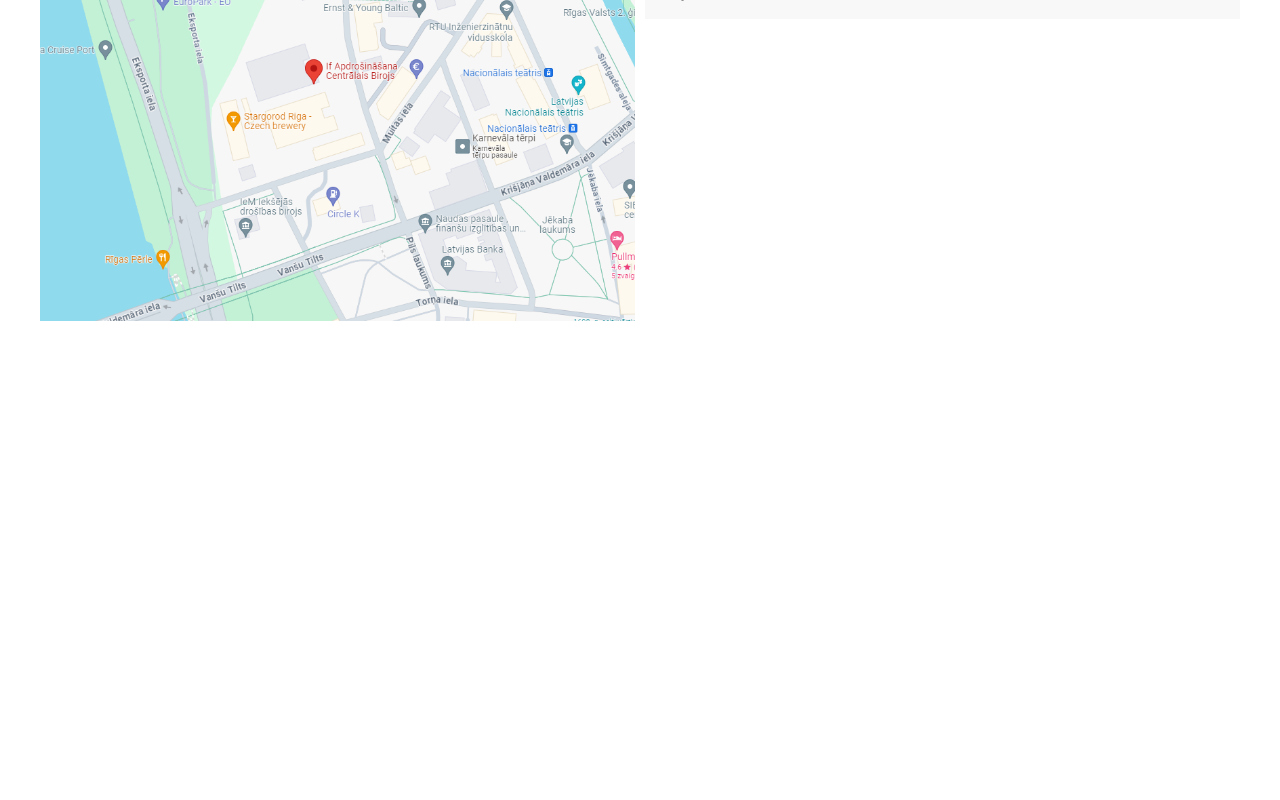
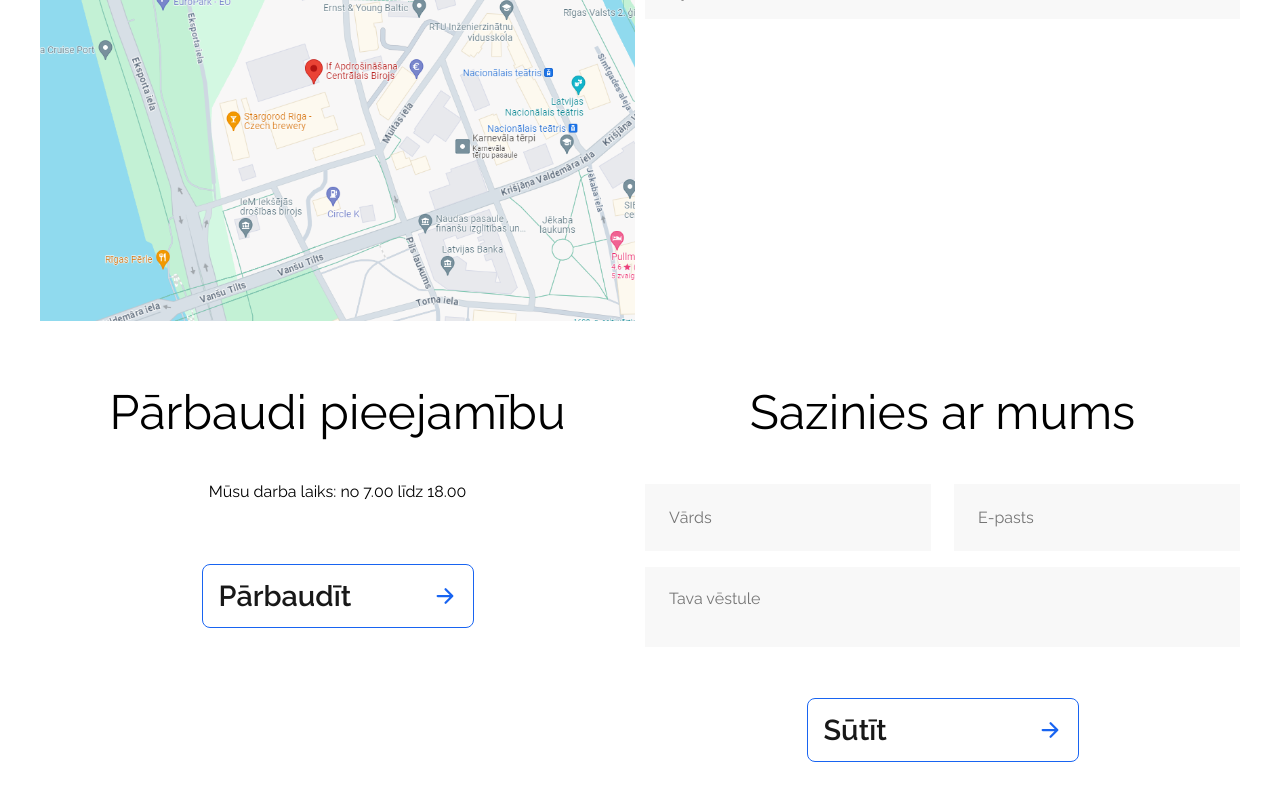
Before and after one commit to juandrepanther/tech-task-web-app, a React (Vite) app: page /contacts in a window 1280 px wide. Shown: the part 496-1296 px from the top of the page. Before the commit the page ends 884 px from the top, so only its background shows below. Built offline with nearby package versions, Linux system fonts and the light colour scheme.

Commit message:
feat: contact check and connect

```diff
--- a/src/components/button/button.tsx
+++ b/src/components/button/button.tsx
@@ -18,12 +18,17 @@ export default function Button({ to, title, type, width = '17rem', height = '4re
     } else if (type === 'check') {
       console.log('check')
     } else if (type === 'submit') {
-      console.log('submit')
+      console.log('submit button pressed')
     }
   }
 
   return (
-    <button className="button" style={{ width, height }} onClick={handle}>
+    <button
+      type={type === 'submit' ? 'submit' : undefined}
+      className="button"
+      style={{ width, height }}
+      onClick={handle}
+    >
       <h2>{title}</h2>
       <IoArrowForwardOutline size={24} style={{ color: 'var(--primary-color)' }} />
     </button>
--- a/src/pages/contacts/contacts.scss
+++ b/src/pages/contacts/contacts.scss
@@ -26,9 +26,55 @@
     margin-top: 0;
   }
 
+  & h4 {
+    text-align: center;
+    margin: 2rem 0;
+    font-size: 1.5rem;
+  }
+
   .contacts__location {
     img {
       width: 100%;
     }
   }
+
+  .input__wrapper {
+    display: flex;
+    justify-content: space-between;
+
+    input {
+      background-color: var(--secondary-color);
+      width: 40%;
+      padding: 1.5rem;
+    }
+  }
+
+  form {
+    margin-top: 3rem;
+  }
+
+  textarea {
+    background-color: var(--secondary-color);
+    width: 100%;
+    padding: 1.5rem;
+    height: auto;
+    margin-top: 1rem;
+  }
+
+  .contacts__button__wrapper {
+    margin-top: 2rem;
+    display: flex;
+    justify-content: center;
+
+    button {
+      h2 {
+        font-size: 1.8rem;
+      }
+    }
+  }
+
+  p {
+    text-align: center;
+    margin: 3rem 0;
+  }
 }
--- a/src/pages/contacts/contacts.tsx
+++ b/src/pages/contacts/contacts.tsx
@@ -1,7 +1,19 @@
 import GridBox from '../../components/grid-box/grid-box'
 import location_img from '../../assets/location.png'
 import './contacts.scss'
+import Button from '../../components/button/button'
 export default function Contacts() {
+  const handleSubmit = (e: React.FormEvent<HTMLFormElement>) => {
+    e.preventDefault()
+    const formData = new FormData(e.currentTarget)
+
+    const name = formData.get('name')
+    const email = formData.get('email')
+    const message = formData.get('message')
+
+    console.log(name, email, message)
+  }
+
   return (
     <div className="container page contacts">
       <section>
@@ -31,6 +43,29 @@ export default function Contacts() {
             </h3>
           </div>
         </GridBox>
+
+        <GridBox>
+          <div>
+            <h2>Pārbaudi pieejamību</h2>
+            <p>Mūsu darba laiks: no 7.00 līdz 18.00</p>
+            <div className="contacts__button__wrapper">
+              <Button title="Pārbaudīt" type="check" />
+            </div>
+          </div>
+          <div className="contacts_credentials">
+            <h2>Sazinies ar mums</h2>
+            <form onSubmit={handleSubmit}>
+              <div className="input__wrapper">
+                <input name="name" type="text" placeholder="Vārds" />
+                <input name="email" type="email" placeholder="E-pasts" />
+              </div>
+              <textarea wrap="hard" name="message" placeholder="Tava vēstule"></textarea>
+              <div className="contacts__button__wrapper">
+                <Button title="Sūtīt" type="submit" />
+              </div>
+            </form>
+          </div>
+        </GridBox>
       </section>
     </div>
   )
--- a/src/pages/home/home.scss
+++ b/src/pages/home/home.scss
@@ -1,6 +1,7 @@
 .home {
   section {
     margin-top: 13rem;
+    margin-bottom: 6rem;
   }
   & h2 {
     font-size: 3rem;
--- a/src/styles/_themes.scss
+++ b/src/styles/_themes.scss
@@ -111,9 +111,13 @@ table {
 }
 
 input {
+  all: unset;
+}
+
+textarea {
   -webkit-appearance: none;
   appearance: none;
-  border-radius: 0;
+  all: unset;
 }
 
 button {
```
